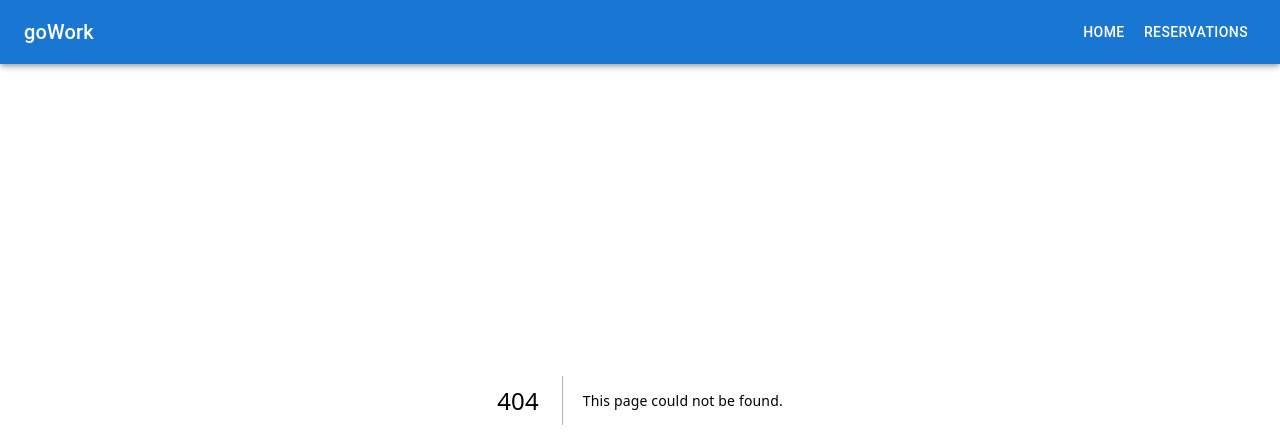
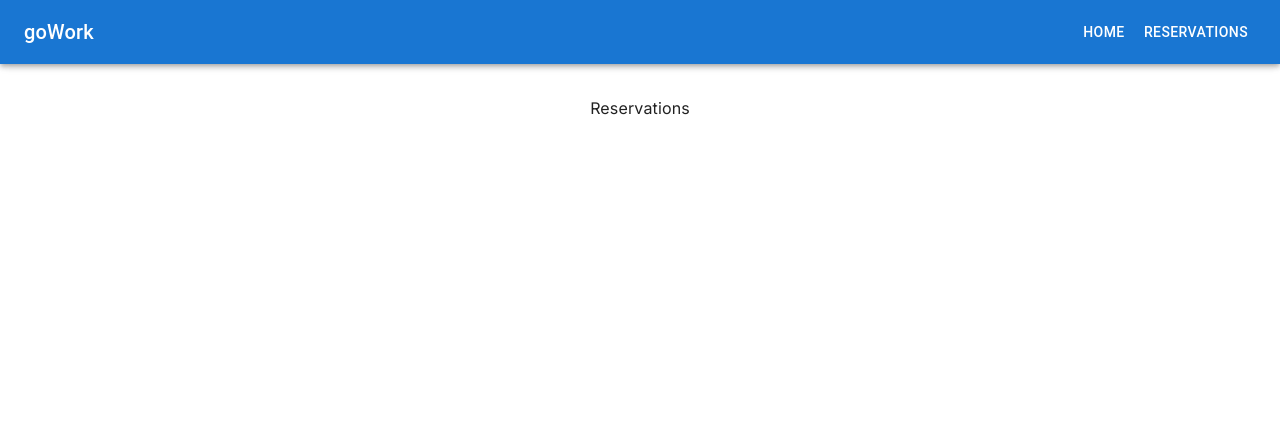
Before and after one commit to nicepunn/goWork, a Next.js app: page /Reservations in a window 1280 px wide. Before the commit this address had no page. Shown: the top 448 px of the page. Built offline with nearby package versions, Linux system fonts and the light colour scheme.

Commit message:
Feat: structural pages, ThumbnailCard

```diff
--- /dev/null
+++ b/src/app/Home/page.tsx
@@ -0,0 +1,10 @@
+import ThumbnailCard from "@/component/ThumbnailCard";
+
+
+export default function Home() {
+    return (
+      <main className="flex min-h-screen flex-col items-center justify-between p-24">
+        <ThumbnailCard/>
+      </main>
+    )
+  }
--- /dev/null
+++ b/src/app/Reservations/page.tsx
@@ -0,0 +1,8 @@
+
+export default function Reservations() {
+    return (
+      <main className="flex min-h-screen flex-col items-center justify-between p-24">
+        Reservations
+      </main>
+    )
+  }
--- a/src/app/page.tsx
+++ b/src/app/page.tsx
@@ -1,6 +1,6 @@
 import Image from 'next/image'
 
-export default function Home() {
+export default function App() {
   return (
     <main className="flex min-h-screen flex-col items-center justify-between p-24">
       asdf
--- /dev/null
+++ b/src/component/ThumbnailCard.tsx
@@ -0,0 +1,9 @@
+
+export default function ThumbnailCard() {
+
+    return (
+        <div>
+
+        </div>
+    )
+}
```
